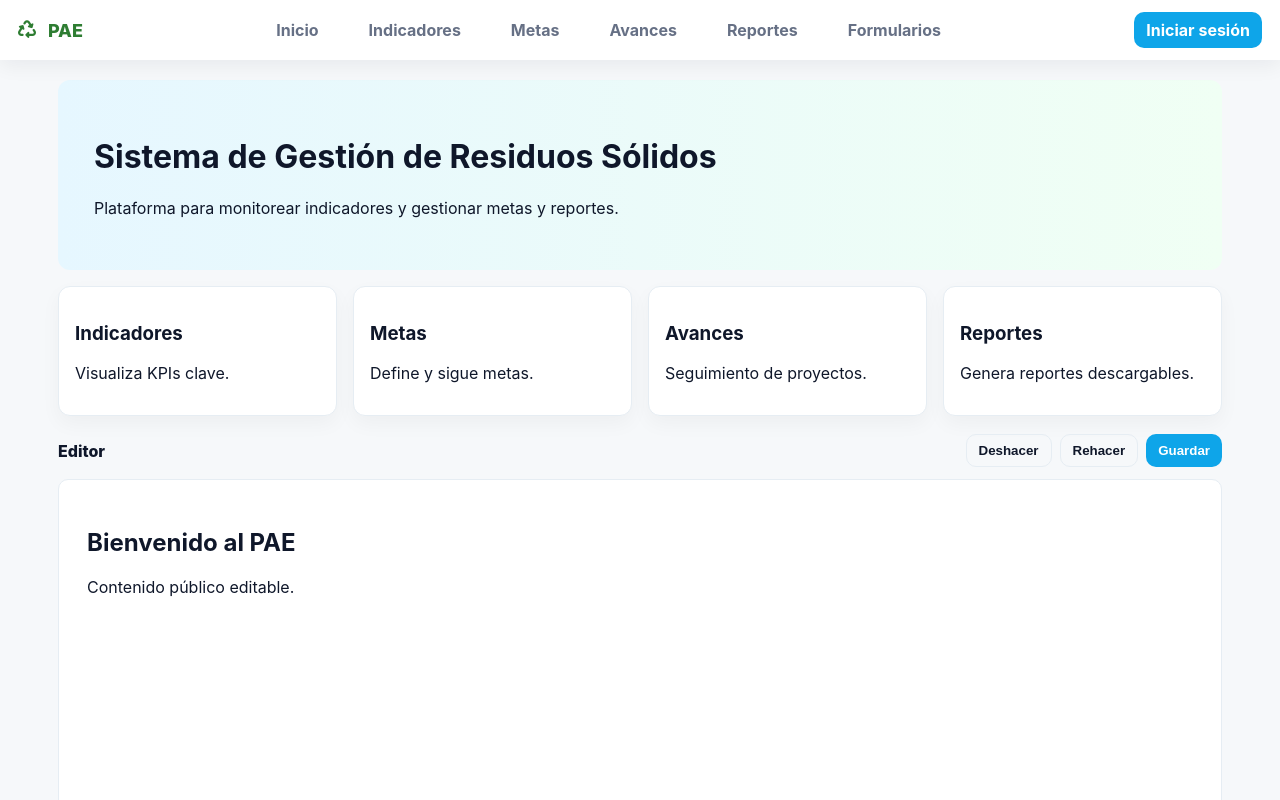
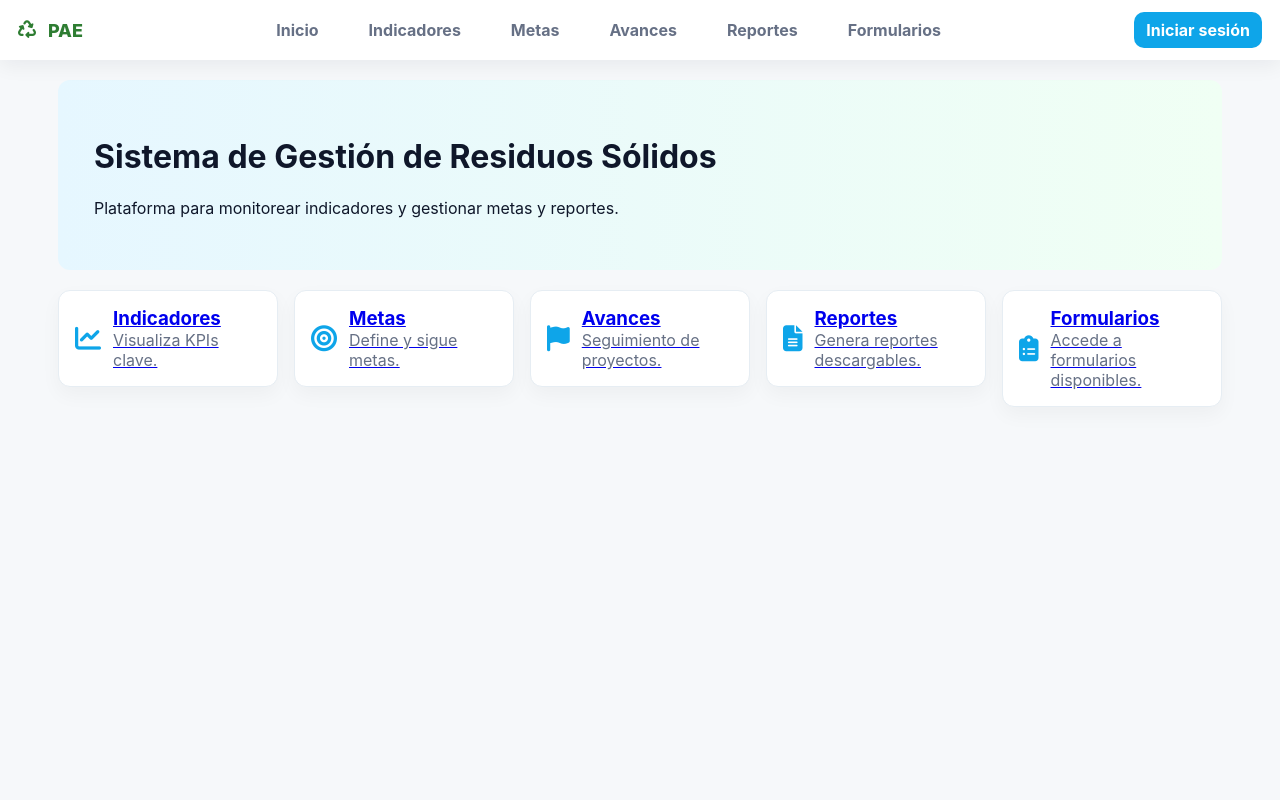
Before and after one commit to Carlostavo/residuos-app, a Next.js app: page / in a window 1280 px wide. Shown: the top 800 px of the page. Built offline with nearby package versions, Linux system fonts and the light colour scheme; no server answers; the database is empty.

Commit message:
Update index.js

```diff
--- a/pages/index.js
+++ b/pages/index.js
@@ -1,12 +1,24 @@
+// pages/index.js
 import Header from '../components/Header';
 import FloatingToolbar from '../components/FloatingToolbar';
-import EditorCanvas from '../components/EditorCanvas';
 import { useState } from 'react';
 import { useAuth } from '../context/AuthContext';
+import Link from 'next/link';
+
 export default function Home(){
   const [editable, setEditable] = useState(false);
   const { role } = useAuth();
+
   function onToggleEdit(){ setEditable(e=>!e); }
+
+  const cards = [
+    { title: 'Indicadores', desc: 'Visualiza KPIs clave.', href: '/indicadores', icon: 'fa-chart-line' },
+    { title: 'Metas', desc: 'Define y sigue metas.', href: '/metas', icon: 'fa-bullseye' },
+    { title: 'Avances', desc: 'Seguimiento de proyectos.', href: '/avances', icon: 'fa-flag' },
+    { title: 'Reportes', desc: 'Genera reportes descargables.', href: '/reportes', icon: 'fa-file-alt' },
+    { title: 'Formularios', desc: 'Accede a formularios disponibles.', href: '/formularios', icon: 'fa-clipboard-list' }
+  ];
+
   return (
     <div>
       <Header onToggleEdit={onToggleEdit} editable={editable} />
@@ -16,20 +28,30 @@ export default function Home(){
             <h1>Sistema de Gestión de Residuos Sólidos</h1>
             <p>Plataforma para monitorear indicadores y gestionar metas y reportes.</p>
           </div>
-          <div className="cardGrid">
-            <div className="card"><h3>Indicadores</h3><p>Visualiza KPIs clave.</p></div>
-            <div className="card"><h3>Metas</h3><p>Define y sigue metas.</p></div>
-            <div className="card"><h3>Avances</h3><p>Seguimiento de proyectos.</p></div>
-            <div className="card"><h3>Reportes</h3><p>Genera reportes descargables.</p></div>
+
+          <div className="cardGrid" style={{marginTop:20}}>
+            {cards.map(c=>(
+              <Link key={c.title} href={c.href}>
+                <a className="card" style={{display:'block', transition:'all .15s', textDecoration:'none', color:'inherit'}}>
+                  <div style={{display:'flex',alignItems:'center',gap:12}}>
+                    <div style={{fontSize:26, color:'#0ea5e9'}}><i className={`fa-solid ${c.icon}`}></i></div>
+                    <div>
+                      <h3 style={{margin:0}}>{c.title}</h3>
+                      <p style={{margin:0, color:'var(--muted)'}}>{c.desc}</p>
+                    </div>
+                  </div>
+                </a>
+              </Link>
+            ))}
           </div>
-        </div>
-        <div style={{marginTop:18, display:'grid', gridTemplateColumns:'1fr', gap:12}}>
-          <div style={{height:640}}>
-            <EditorCanvas editable={editable && (role==='admin' || role==='tecnico')} pageId="index" />
-          </div>
+
         </div>
       </div>
-      <FloatingToolbar visible={editable && (role==='admin' || role==='tecnico')} onAdd={(type)=> window.dispatchEvent(new CustomEvent('add-element',{detail:type}))} onAction={(action)=> window.dispatchEvent(new CustomEvent('editor-action', {detail:{action}}))} />
+
+      <FloatingToolbar visible={editable && (role==='admin' || role==='tecnico')}
+        onAdd={(type)=> window.dispatchEvent(new CustomEvent('add-element',{detail:type}))}
+        onAction={(action)=> window.dispatchEvent(new CustomEvent('editor-action', {detail:{action}}))}
+      />
     </div>
   );
 }
```
